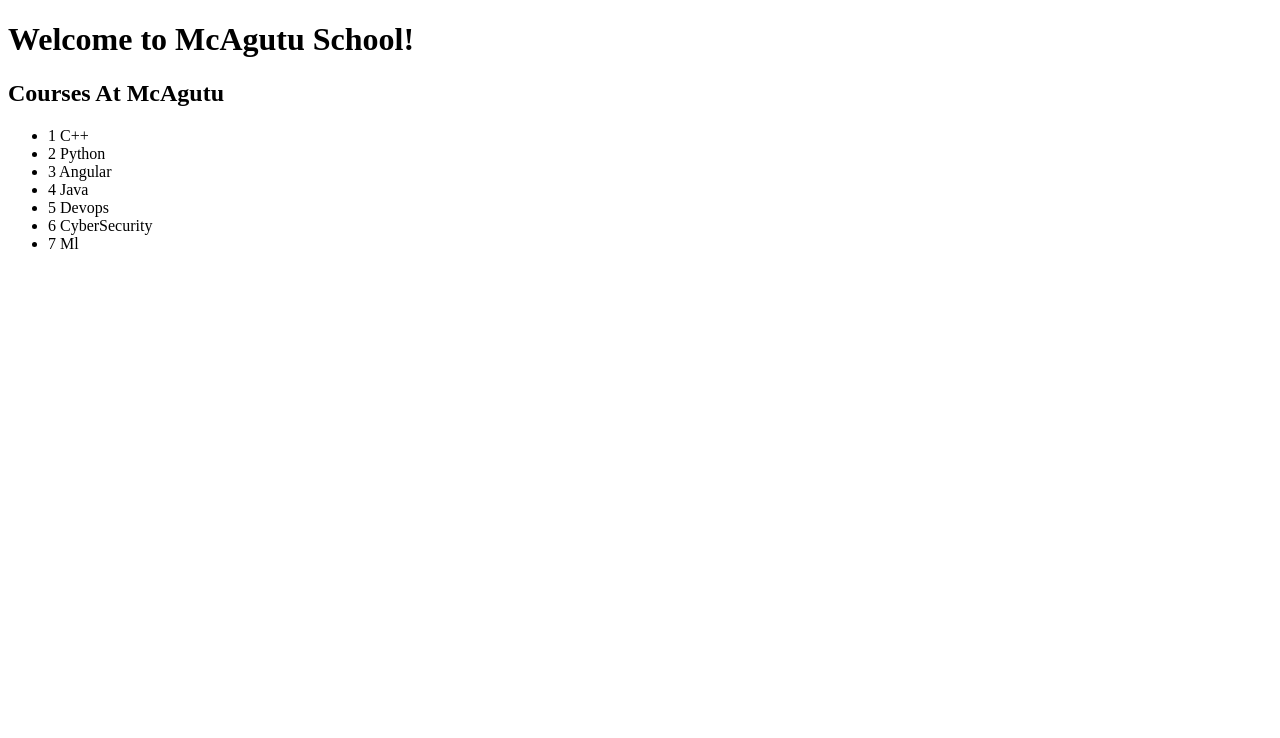
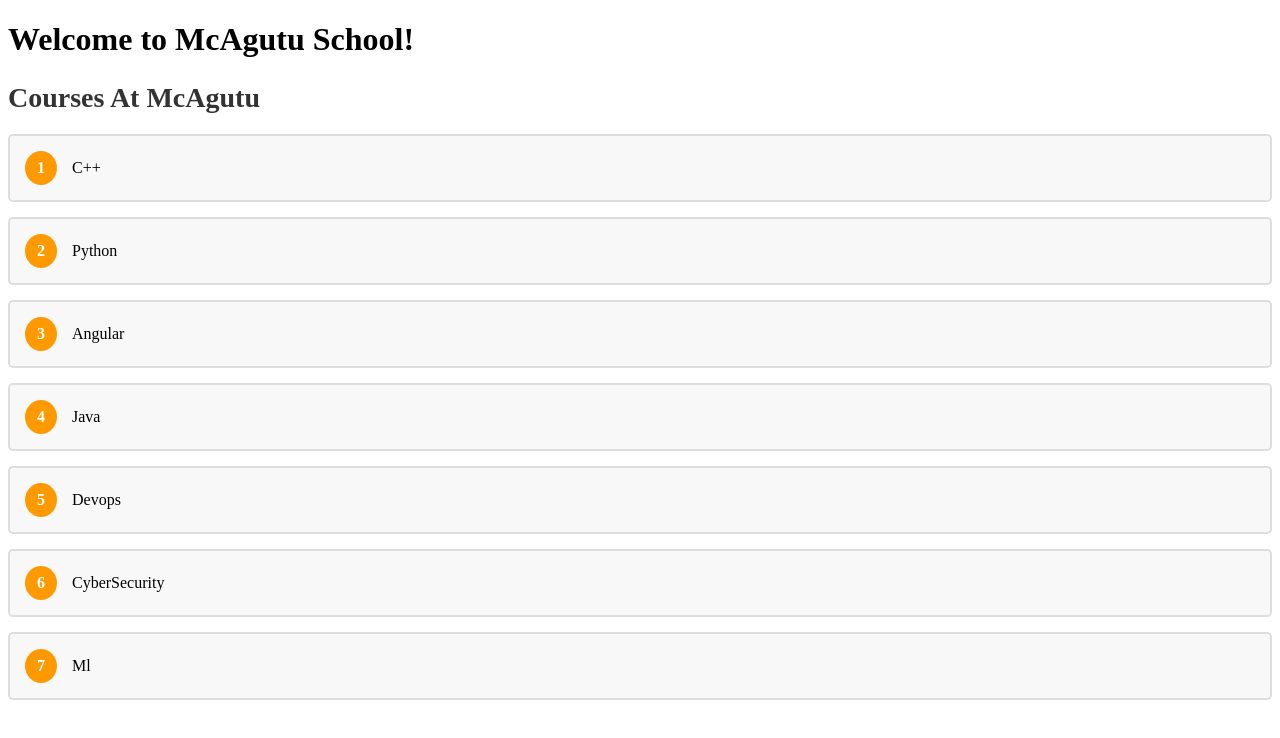
Before and after one commit to ianotieno/Course-TypeSCript, an Angular app: page / in a window 1280 px wide. Shown: the top 738 px of the page. Built offline with nearby package versions, Linux system fonts and the light colour scheme.

Commit message:
selected items

```diff
--- a/src/app/app.component.css
+++ b/src/app/app.component.css
@@ -0,0 +1,66 @@
+/* courses.component.css */
+
+/* Style for the course list */
+h2 {
+    font-size: 24px;
+    margin-bottom: 20px;
+  }
+
+  ul.courses {
+    list-style-type: none;
+    padding: 0;
+  }
+
+  ul.courses li {
+    background-color: #f4f4f4;
+    border: 1px solid #ccc;
+    border-radius: 5px;
+    padding: 10px;
+    margin-bottom: 10px;
+    cursor: pointer;
+    transition: background-color 0.3s;
+  }
+
+  ul.courses li:hover {
+    background-color: #e0e0e0;
+  }
+
+  ul.courses .badge {
+    background-color: #007bff;
+    color: #fff;
+    padding: 5px 10px;
+    border-radius: 50%;
+    margin-right: 10px;
+  }
+
+  /* Style for the course details section */
+  h2.course-details {
+    font-size: 20px;
+    margin-top: 20px;
+  }
+
+  .course-details span {
+    font-weight: bold;
+  }
+
+  label {
+    display: block;
+    margin-top: 10px;
+  }
+
+  input[type="text"] {
+    width: 100%;
+    padding: 8px;
+    border: 1px solid #ccc;
+    border-radius: 4px;
+  }
+
+  /* Style for selected course */
+  li.selected {
+    background-color: #007bff;
+    color: #fff;
+  }
+
+  li.selected:hover {
+    background-color: #0056b3;
+  }
--- a/src/app/courses/courses.component.css
+++ b/src/app/courses/courses.component.css
@@ -0,0 +1,80 @@
+/* courses.component.css */
+
+/* Style for the course list */
+h2 {
+    font-size: 28px;
+    color: #333;
+    margin-bottom: 20px;
+  }
+
+  ul.courses {
+    list-style-type: none;
+    padding: 0;
+  }
+
+  ul.courses li {
+    background-color: #f8f8f8;
+    border: 2px solid #ddd;
+    border-radius: 5px;
+    padding: 15px;
+    margin-bottom: 15px;
+    cursor: pointer;
+    transition: background-color 0.3s, border-color 0.3s;
+    display: flex;
+    align-items: center;
+  }
+
+  ul.courses li:hover {
+    background-color: #ffcc80;
+    border-color: #ff9900;
+  }
+
+  ul.courses .badge {
+    background-color: #ff9900;
+    color: #fff;
+    padding: 8px 12px;
+    border-radius: 50%;
+    margin-right: 15px;
+    font-weight: bold;
+    font-size: 16px;
+  }
+
+  /* Style for the course details section */
+  h2.course-details {
+    font-size: 24px;
+    color: #333;
+    margin-top: 20px;
+    border-bottom: 2px solid #ddd;
+    padding-bottom: 10px;
+  }
+
+  .course-details span {
+    font-weight: bold;
+    font-size: 18px;
+  }
+
+  label {
+    display: block;
+    margin-top: 10px;
+    font-size: 16px;
+  }
+
+  input[type="text"] {
+    width: 100%;
+    padding: 10px;
+    border: 1px solid #ccc;
+    border-radius: 4px;
+    font-size: 16px;
+  }
+
+  /* Style for selected course */
+  li.selected {
+    background-color: #007bff;
+    color: #fff;
+    border-color: #0056b3;
+  }
+
+  li.selected:hover {
+    background-color: #0056b3;
+    border-color: #003d99;
+  }
--- a/src/app/courses/courses.component.html
+++ b/src/app/courses/courses.component.html
@@ -10,7 +10,7 @@
     </li>
   </ul>
   <div *ngIf="selectedCourse">
-    <h2>{{selectedCourse.name | uppercase}}Details</h2>
+    <h2>{{selectedCourse.name | uppercase}} : More Details</h2>
     <div><span>ID:</span>
     {{selectedCourse.id}} </div>
     <div>
```
